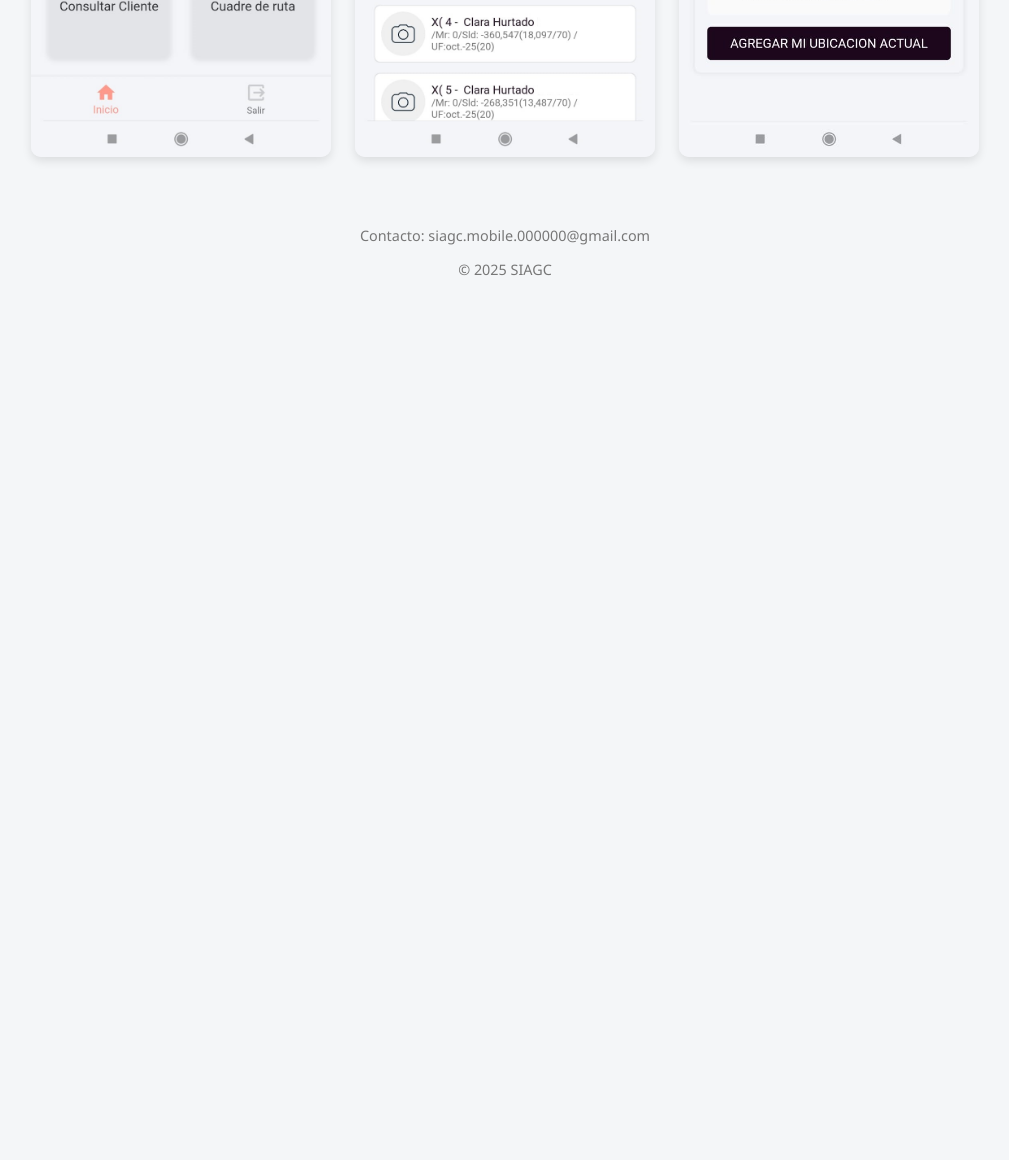
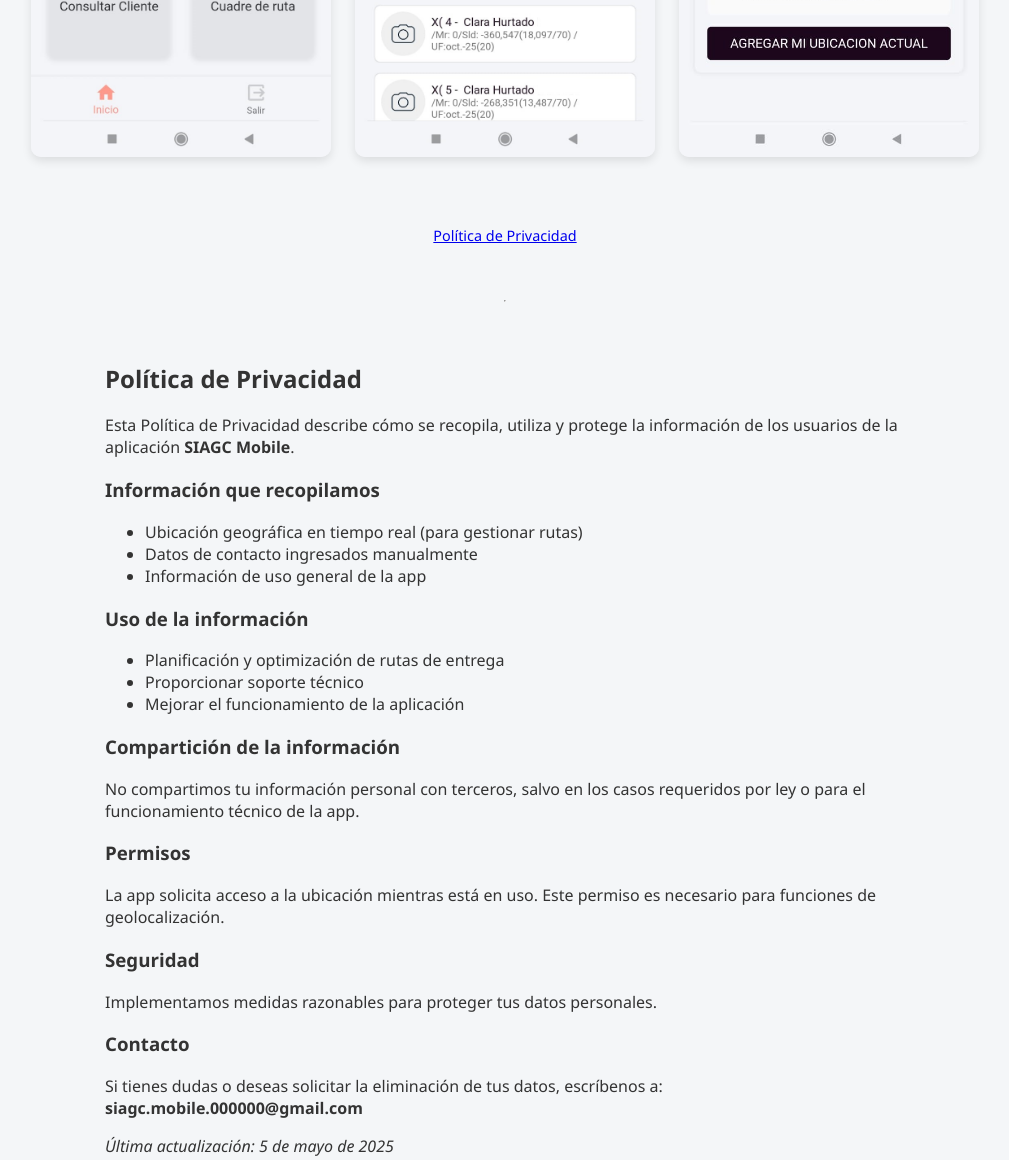
Before and after one commit to siagc/siagc_mobile-presentacion, a plain HTML site: page index.html in a window 1280 px wide. Shown: the part 1195-2355 px from the top of the page, without its empty margins (135-1144 px from the left). Before the commit the page ends 1528 px from the top, so only its background shows below. Drawn offline with Linux system fonts and the light colour scheme.

Commit message:
politica de privacidad

```diff
--- a/index.html
+++ b/index.html
@@ -94,9 +94,42 @@
   </div>
 
   <footer>
-    <p>Contacto: siagc.mobile.000000@gmail.com</p>
-    <p>© 2025 SIAGC</p>
+    <p><a href="#privacidad">Política de Privacidad</a></p>
   </footer>
+
+  <hr style="margin: 40px 0;" />
+  <section id="privacidad" style="max-width: 800px; margin: auto; text-align: left;">
+    <h2>Política de Privacidad</h2>
+    <p>Esta Política de Privacidad describe cómo se recopila, utiliza y protege la información de los usuarios de la aplicación <strong>SIAGC Mobile</strong>.</p>
+
+    <h3>Información que recopilamos</h3>
+    <ul>
+      <li>Ubicación geográfica en tiempo real (para gestionar rutas)</li>
+      <li>Datos de contacto ingresados manualmente</li>
+      <li>Información de uso general de la app</li>
+    </ul>
+
+    <h3>Uso de la información</h3>
+    <ul>
+      <li>Planificación y optimización de rutas de entrega</li>
+      <li>Proporcionar soporte técnico</li>
+      <li>Mejorar el funcionamiento de la aplicación</li>
+    </ul>
+
+    <h3>Compartición de la información</h3>
+    <p>No compartimos tu información personal con terceros, salvo en los casos requeridos por ley o para el funcionamiento técnico de la app.</p>
+
+    <h3>Permisos</h3>
+    <p>La app solicita acceso a la ubicación mientras está en uso. Este permiso es necesario para funciones de geolocalización.</p>
+
+    <h3>Seguridad</h3>
+    <p>Implementamos medidas razonables para proteger tus datos personales.</p>
+
+    <h3>Contacto</h3>
+    <p>Si tienes dudas o deseas solicitar la eliminación de tus datos, escríbenos a: <strong>siagc.mobile.000000@gmail.com</strong></p>
+
+    <p><em>Última actualización: 5 de mayo de 2025</em></p>
+  </section>
 
 </body>
 </html>
```
Also changed, not shown: privacidad.html (added, +46 -0 lines).
